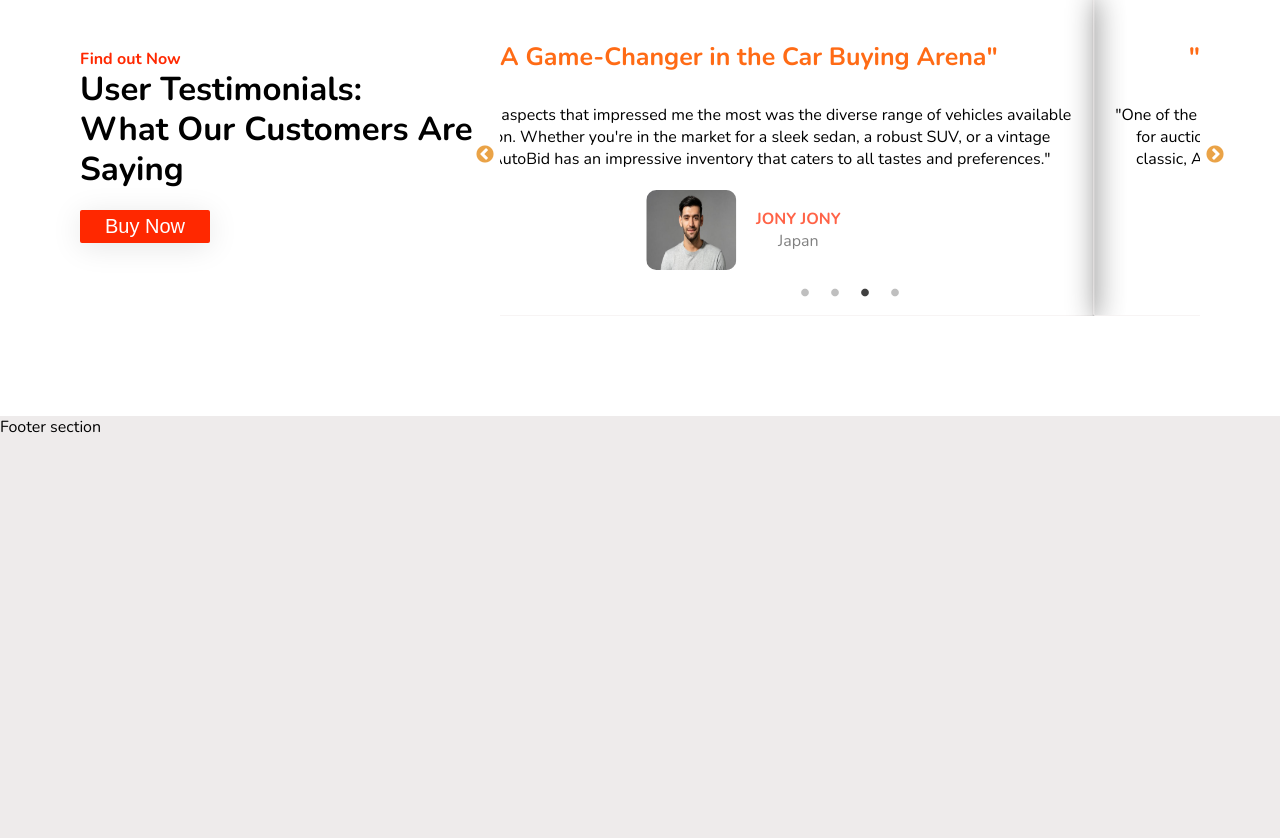
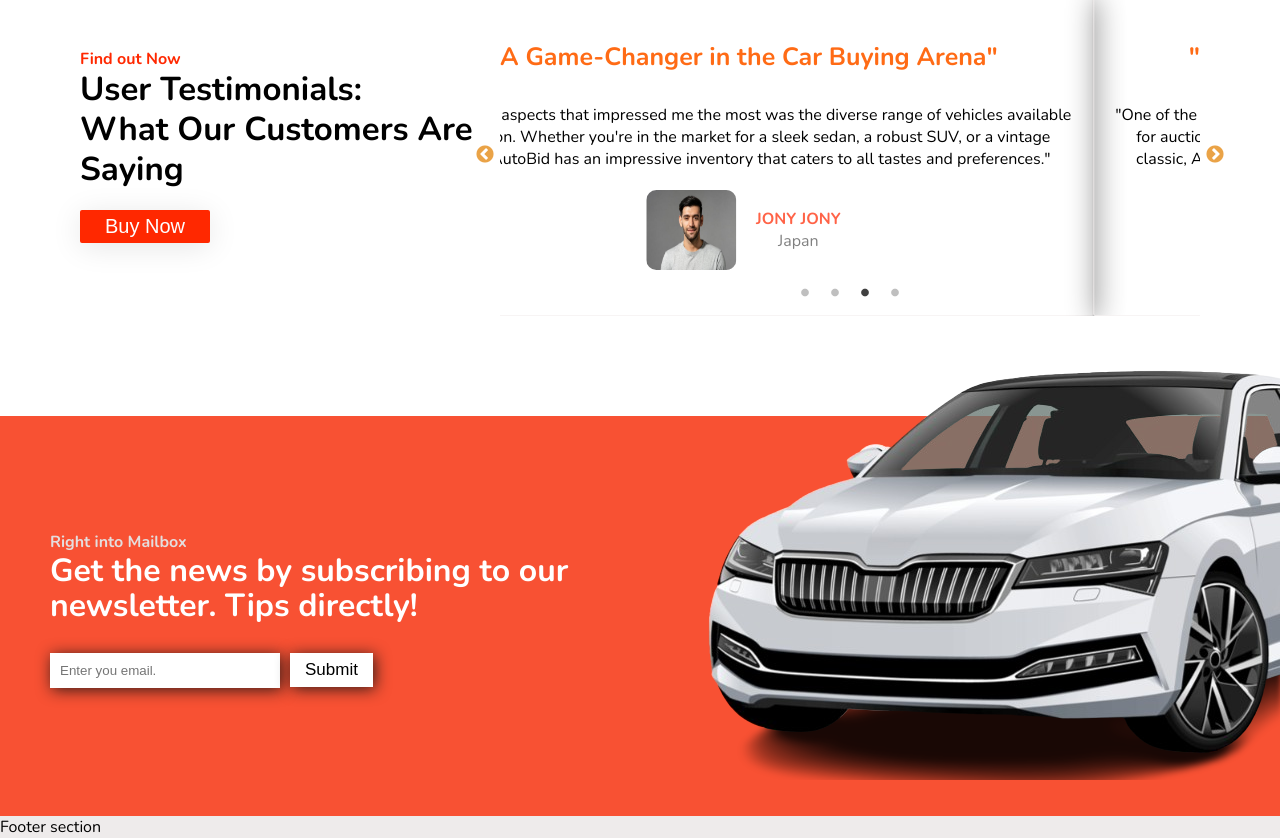
Before and after one commit to rashidulislamg71/get.car, a React (Vite) app: page / in a window 1280 px wide. Shown: the part 3425-4263 px from the top of the page. Before the commit the page ends 3863 px from the top, so only its background shows below. Built offline with nearby package versions, Linux system fonts and the light colour scheme.

Commit message:
new letter

```diff
--- /dev/null
+++ b/src/Component/NewsLetter/NewsLetter.jsx
@@ -0,0 +1,33 @@
+import styles from "./NewsLetter.module.css";
+
+import newLetterImg from "../../assets/images/NewsLetter_img//NewLetter_img.png";
+
+const NewsLetter = () => {
+  return (
+    <div className={`${styles.newLetter_container}`}>
+      <div className={`${styles.newLetter_inner_content} ${styles.flex}`}>
+        <div className={styles.newLetter_text_subscrib}>
+          <h4>Right into Mailbox</h4>
+          <h1>
+            Get the news by subscribing to our <br /> newsletter. Tips directly!
+          </h1>
+
+          <div className={`${styles.flex} ${styles.input}`}>
+            <input
+              className={styles.input_email}
+              type="email"
+              placeholder="Enter you email."
+            />
+            <button>Submit</button>
+          </div>
+        </div>
+
+        <div className={styles.newLetter_img}>
+          <img src={newLetterImg} alt="car" />
+        </div>
+      </div>
+    </div>
+  );
+};
+
+export default NewsLetter;
--- /dev/null
+++ b/src/Component/NewsLetter/NewsLetter.module.css
@@ -0,0 +1,66 @@
+
+
+.flex{
+   display: flex;
+   justify-content: space-between;
+   align-items: center;
+   flex-wrap: wrap;
+   gap: 10px;
+}
+
+.newLetter_container{
+    background: rgb(248, 81, 51);
+    position: relative;
+    height: 400px;
+}
+
+.newLetter_inner_content{
+    padding: 80px 0px 80px 50px;
+}
+
+.newLetter_text_subscrib{
+    color: #fff;
+    margin-top: 35px;
+}
+.newLetter_text_subscrib h4{
+    color: #e4dede;
+}
+.newLetter_text_subscrib h1{
+    line-height: 35px;
+    margin: 0px 0px 30px 0px;
+}
+
+.input{
+    justify-content: start;
+    align-items: start;
+}
+.newLetter_text_subscrib .input_email{
+    padding: 10px;
+    width: 230px;
+    border: none;
+    outline: none;
+    box-shadow: 2px 2px 15px rgba(24, 21, 21, 0.87);
+
+}
+
+.input_email:focus{
+    outline: 2px solid rgb(64, 226, 99);
+}
+.newLetter_text_subscrib button{
+    padding: 7px 15px;
+    background-color: rgb(255, 255, 255);
+    color: #000000;
+    border: none;
+    outline: none;
+    font-size: 17px;
+    box-shadow: 2px 2px 15px rgba(24, 21, 21, 0.87);
+    cursor: pointer;
+}
+
+.newLetter_img{
+    position: absolute;
+    top: -50px;
+    right: 0px;
+}
+.newLetter_img img{
+}
--- a/src/Pages/Home/Home.jsx
+++ b/src/Pages/Home/Home.jsx
@@ -6,6 +6,7 @@ import NewOffers from '../../Component/NewOffers/NewOffers';
 import StatsSection from '../../Component/StatsSection/StatsSection';
 import MembershipOffer from '../../Component/MembershipOffer/MembershipOffer';
 import Testimonials from '../../Component/Testimonials/Testimonials';
+import NewsLetter from '../../Component/NewsLetter/NewsLetter';
 
 const Home = () => {
     return (
@@ -17,6 +18,7 @@ const Home = () => {
             <NewOffers />
             <MembershipOffer />
             <Testimonials />
+            <NewsLetter />
         </div>
     );
 };
```
Also changed, not shown: src/assets/images/NewsLetter_img/NewLetter_img.png (renamed from src/assets/images/NewFeedImg/New_feed.png).
